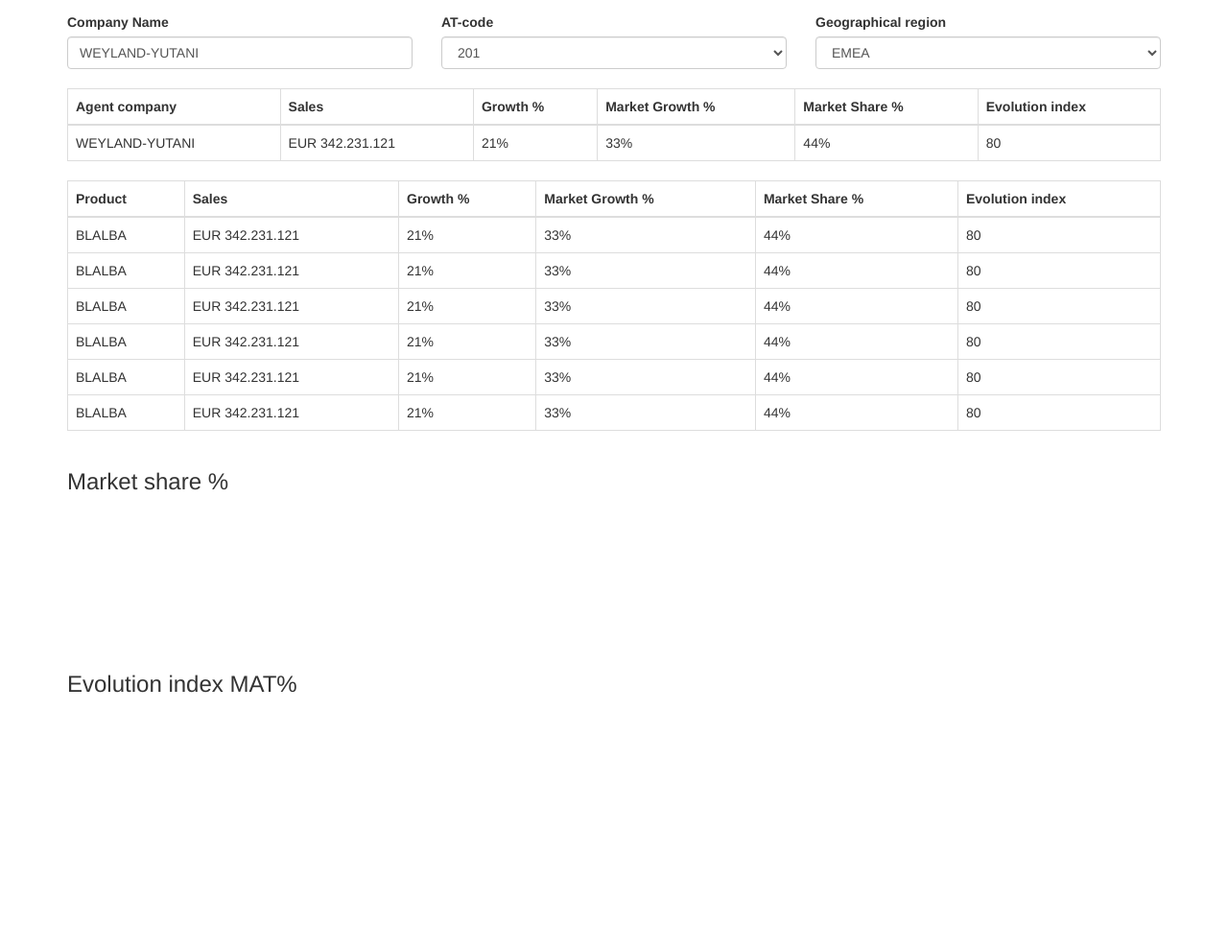
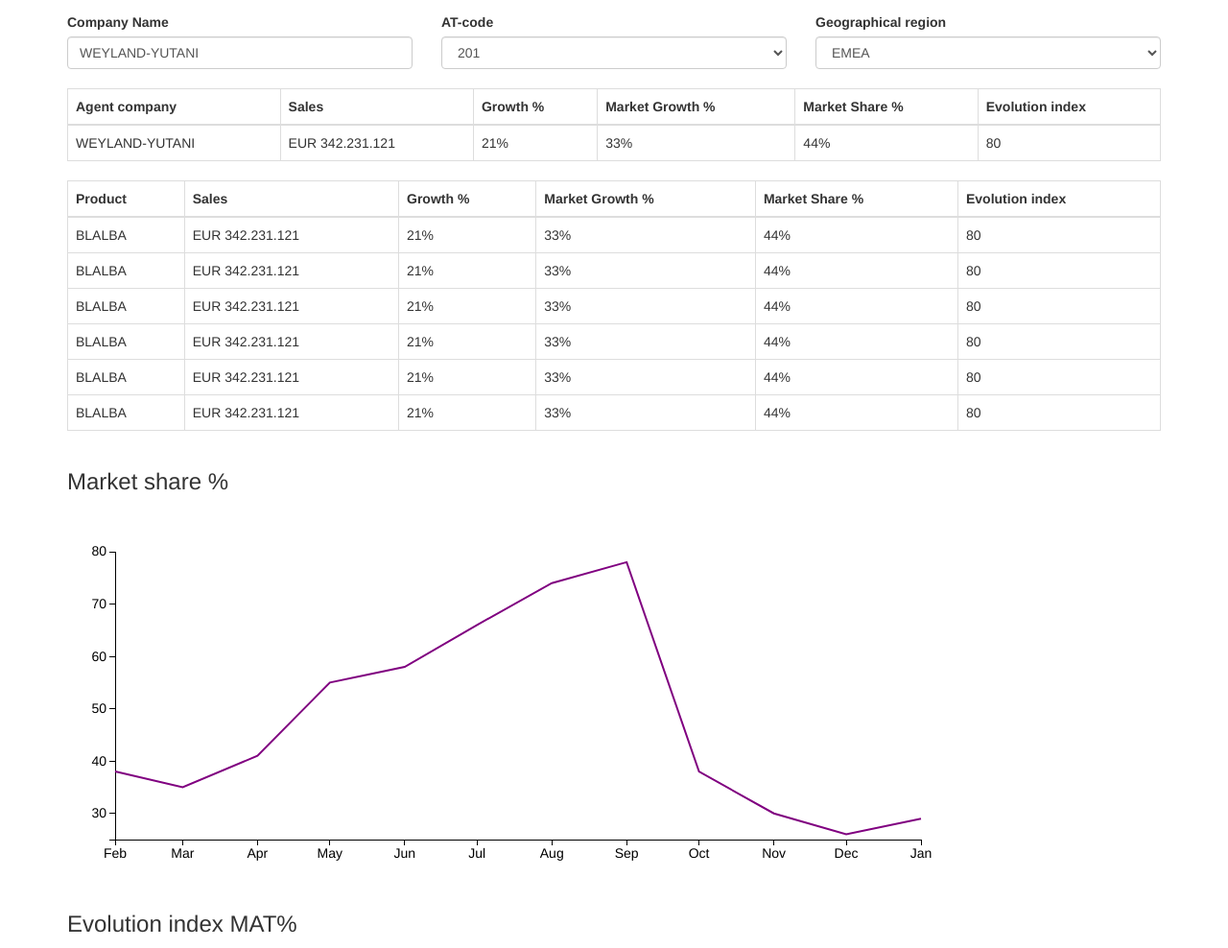
Before and after one commit to larjen/pids, a website: page pids/pids1.html in a window 1280 px wide. Shown: the part 57-1045 px from the top of the page at 96% size. Before the commit the page ends 949 px from the top, so only its background shows below. Drawn offline with nearby package versions, Linux system fonts and the light colour scheme; no server answers.

Commit message:
Adding graph

```diff
--- a/pids/pids-graph-1.js
+++ b/pids/pids-graph-1.js
@@ -18,11 +18,11 @@
         console.log("DATA RECIEVED");
         console.log(dataSet);
     },
-    renderMarketShareCompany: function(){
+    renderMarketShareCompany: function () {
 
     },
 
-    getLowHighNumber: function (dataSet){
+    getLowHighNumber: function (dataSet) {
         console.log("Now finding largest number:");
         console.log(dataSet);
         var largestNumber = dataSet[0].sales;
@@ -32,16 +32,28 @@
                 largestNumber = dataSet[i].sales;
             }
             if (dataSet[i].sales < lowestNumber) {
-                largestNumber = dataSet[i].sales;
+                lowestNumber = dataSet[i].sales;
             }
-            console.log(largestNumber);
+            console.log(largestNumber, lowestNumber);
         }
         return { "higest": largestNumber, "lowest": lowestNumber };
     },
 
+    getDate: function(s){
+        var strDate = new String(s);
+        var year = strDate.substr(0, 4);
+        var month = strDate.substr(4, 2);
+        var day = strDate.substr(6, 2);
+        return new Date(year, month, day);
+    },
 
+    drawLine: function (svg, ) {
 
-    drawLine: function () {
+        var self = this;
+
+        var svg = d3.select("#market-share-container").append("svg").attr({
+            width: this.width, height: this.height
+        });
 
         //var lineFun = d3.svg.line()
         //.x(function (d) { return d.month * 2; })
@@ -49,25 +61,48 @@
         //.interpolate("linear");
         var ds = this.dataSet.company[0].market_share;
 
-        var rangeY = this.getLowHighNumber(ds);
+        //var rangeY = this.getLowHighNumber(ds);
 
-        var maxY = rangeY.highest;
-        var minY = rangeY.lowest;
+        //console.log("rangeY", rangeY);
 
-        var yScale ) d3.scale.linear.range([])
+        console.log("MIN sales", d3.min(ds, function (d) { return d.sales; }));
+        console.log("MAX sales", d3.max(ds, function (d) { return d.sales; }));
+        console.log("MIN month", this.getDate(d3.min(ds, function (d) { return d.month; })));
+        console.log("MAX month", this.getDate(d3.max(ds, function (d) { return d.month; })));
 
-        yScale.domain([yMin, yMax]);
+        var xScale = d3.time.scale()
+            .domain([
+            this.getDate(d3.min(ds, function (d) { return d.month; })),
+            this.getDate(d3.max(ds, function (d) { return d.month; }))
+            ])
+            .range([this.padding, this.width - this.padding])
+            .nice();
+
+        var yScale = d3.scale.linear()
+            .domain([
+                d3.min(ds, function (d) { return d.sales; }),
+                d3.max(ds, function (d) { return d.sales; })
+            ])
+            .range([this.height-this.padding, this.padding])
+            .nice();
+
+        var yAxisGen = d3.svg.axis().scale(yScale).orient("left").ticks(5);
+        var xAxisGen = d3.svg.axis().scale(xScale).orient("bottom").tickFormat(d3.time.format("%b"));
+
+        var lineFun = d3.svg.line()
+          .x(function (d) { return xScale(self.getDate(d.month)); })
+          .y(function (d) { return yScale(d.sales); })
+          .interpolate("linear");
+
+        var yAxis = svg.append("g").call(yAxisGen)
+            .attr("class", "axis")
+            .attr("transform", "translate(" + this.padding + ",0)");
+
+        var xAxis = svg.append("g").call(xAxisGen)
+            .attr("class", "axis")
+            .attr("transform", "translate(0," + (this.height - this.padding) + ")");
 
 
-        var lineFun = d3.svg.line()
-          .x(function (d) { return ((d.month - 20130001) / 1.25); })
-          .y(function (d) { return h - d.sales; })
-          .interpolate("linear");
-
-
-        var svg = d3.select("#market-share-container").append("svg").attr({
-            width: this.width, height: this.height
-        });
 
         console.log('DATAPOINT');
         console.log();
@@ -78,6 +113,16 @@
             "stroke": "purple",
             "stroke-width": 2,
             "fill": "none"
-    });
+        });
+    },
+    renderGraphs: function(dataSet){
+
+        // this function draws all graphs
+
+        // first set the dataSet
+        this.dataSet = dataSet;
+
+        // first draw the marketshare graph
+
     }
 }
--- a/pids/pids1.html
+++ b/pids/pids1.html
@@ -32,6 +32,18 @@
     });
 
     </script>
+
+    <style>
+        .axis path,
+        .axis line {
+            fill: none;
+            stroke: black;
+            shape-rendering: crispEdges;
+        }
+        .axis text {
+
+        }
+    </style>
     <!-- demo scripting-->
     <script>
         var h = 100;
@@ -257,7 +269,7 @@
                 <h3>Market share %</h3>
             </div>
             <div class="col-md-12" id="market-share-container">
-                <svg id="market-share"></svg>
+
             </div>
         </div>
 
@@ -266,7 +278,7 @@
                 <h3>Evolution index MAT%</h3>
             </div>
             <div class="col-md-12">
-                <svg id="mat"></svg>
+
             </div>
         </div>
 
```
